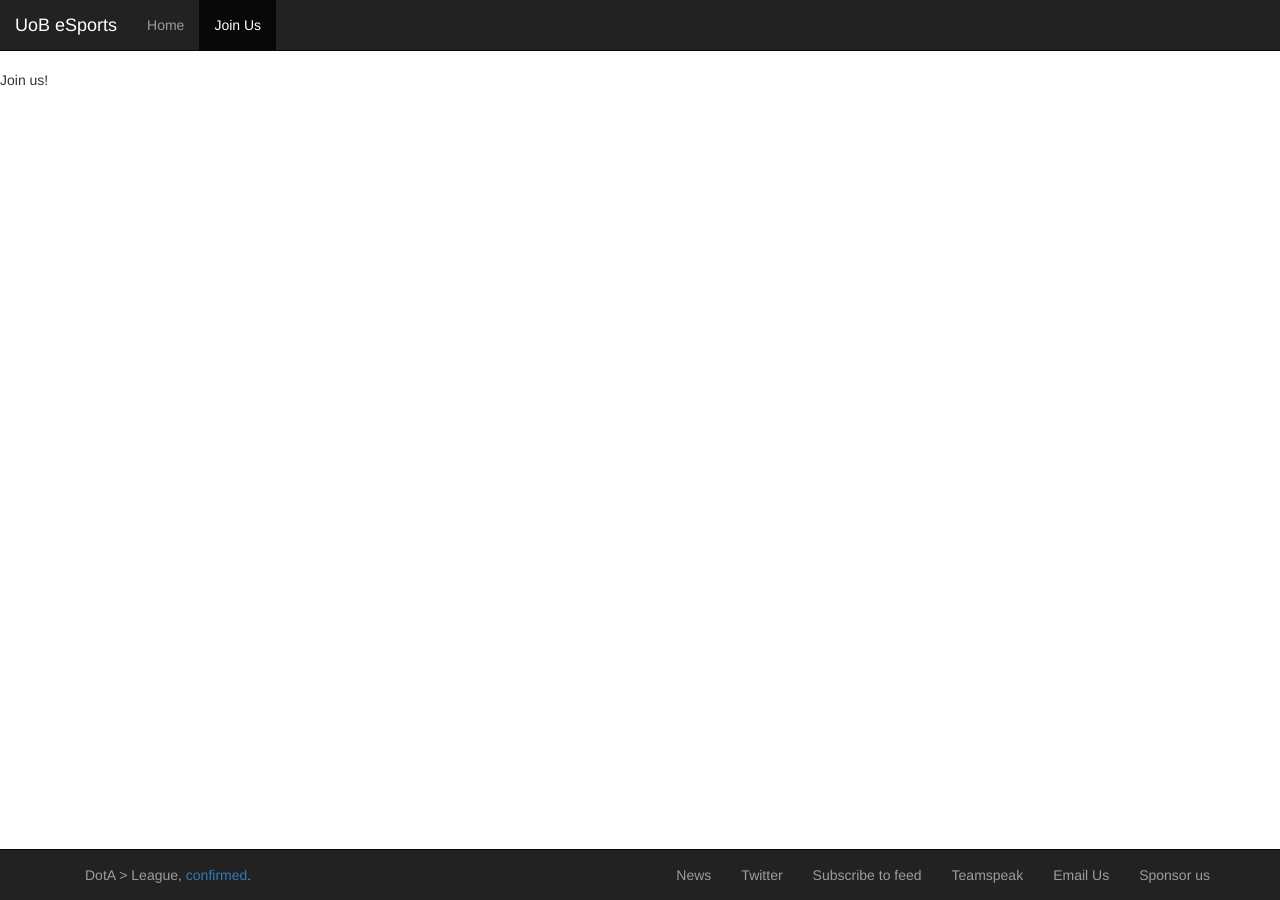
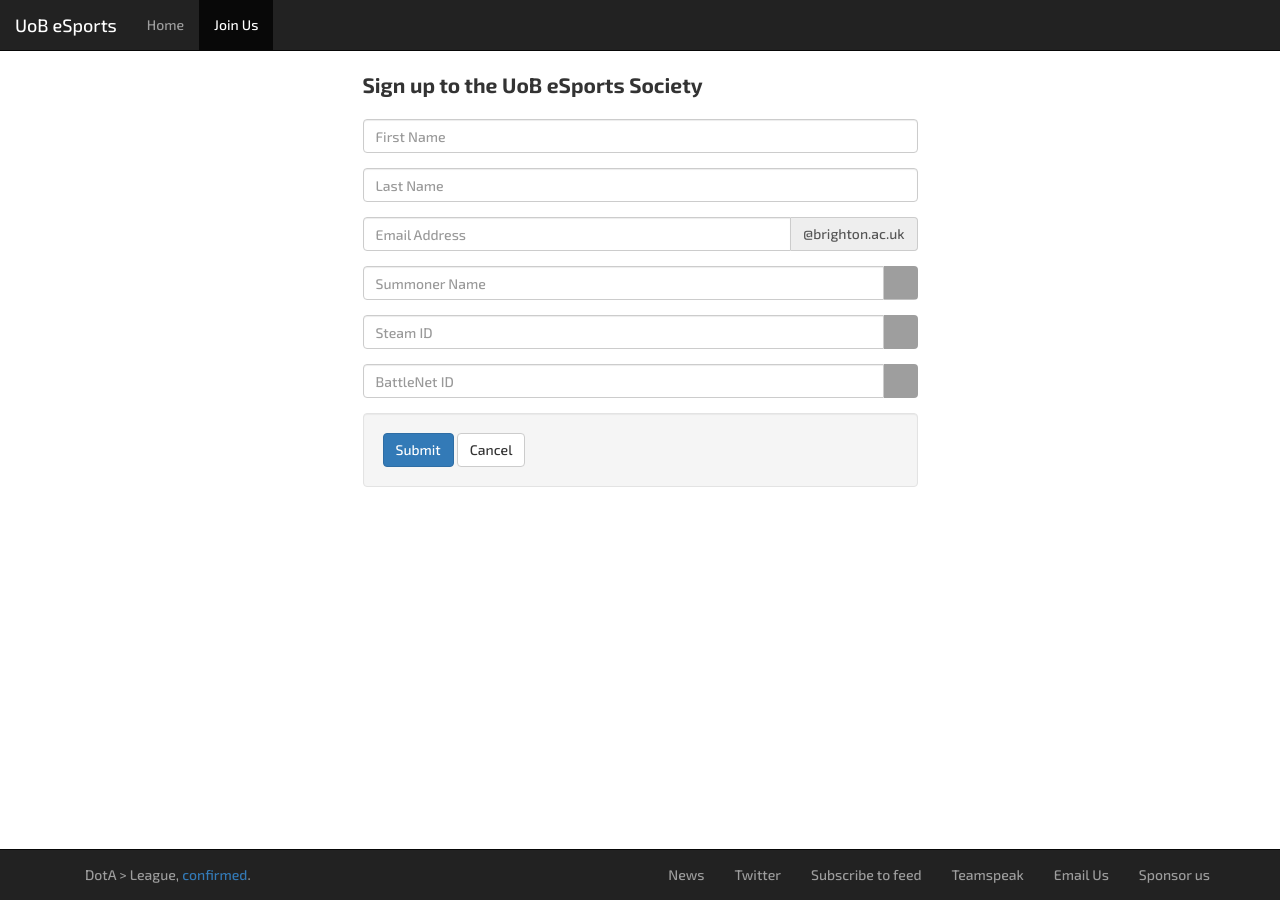
Before and after one commit to UoB-eSports/uob-esports.github.com, a Jekyll site: the page built from join/index.html, in a window 1280 px wide. Built offline with Jekyll 4.4.1, drawn with Linux system fonts in a browser that asks for light colours; nearby versions of some CDN libraries; grey boxes are pictures that could not be loaded.

Commit message:
Updated site styles, added join us form

```diff
--- a/_layouts/base.html
+++ b/_layouts/base.html
@@ -6,7 +6,8 @@
         <title>{% if page.title %}{{ page.title }} &ndash; {{ site.title }}{% else %}{{ site.title }} | {{ site.caption | markdownify | strip_html }}{% endif %}</title>
         <link rel="author" href="/humans.txt">
         <link rel="shortcut icon" href="/images/favicon.png" />
-        <link rel="stylesheet" href="//cdnjs.cloudflare.com/ajax/libs/twitter-bootstrap/3.2.0/css/bootstrap.min.css" />
+        <link href='http://fonts.googleapis.com/css?family=Exo+2:700,500,900' rel='stylesheet' type='text/css'>
+        <link rel="stylesheet" href="//cdnjs.cloudflare.com/ajax/libs/twitter-bootstrap/3.3.0/css/bootstrap.min.css" />
         <link rel="stylesheet" href="/css/main.css" />
         <script src="//cdnjs.cloudflare.com/ajax/libs/jquery/2.1.1/jquery.min.js"></script>
     </head>
@@ -28,7 +29,7 @@
                 <!-- Collect the nav links, forms, and other content for toggling -->
                 <div class="collapse navbar-collapse" id="collapse">
                     <ul class="nav navbar-nav">
-                        <li {% if current[1] == 'index.html' %}class='active'{% endif %}><a href="/">Home</a></li>
+                        <li {% if current[1] == 'index.html' %}class='active'{% endif %}><a href="{{ site.baseurl }}">Home</a></li>
                         <li {% if current[1] == 'join' %}class='active'{% endif %}><a href="/join">Join Us</a></li>
                     </ul>
                 </div>
@@ -52,7 +53,7 @@
         </footer>
 
         <!-- Scripts -->
-        <script src="//cdnjs.cloudflare.com/ajax/libs/twitter-bootstrap/3.2.0/js/collapse.min.js"></script>
+        <script src="//cdnjs.cloudflare.com/ajax/libs/twitter-bootstrap/3.3.0/js/bootstrap.min.js"></script>
 
         {% if site.analytics and site.highlighter == true %}
         <script>
--- a/css/main.css
+++ b/css/main.css
@@ -15,6 +15,8 @@
  */
 
 body {
+    font-family: "Exo 2", "Helvetica Neue", Helvetica, Arial, sans-serif;
+    font-weight: 500;
     padding: 70px 0 0;
 }
 
@@ -23,6 +25,10 @@ body {
         padding-bottom: 70px;
     }
 }
+
+/**
+ *  Typography
+ */
 
 /**
  *  Header
@@ -119,6 +125,30 @@ body {
  *  Content
  */
 
+.input-league .input-league-addon,
+.input-steam .input-steam-addon,
+.input-blizzard .input-blizzard-addon {
+    min-width: 34px;
+    background-size: auto 100%;
+    background-position: center;
+    background-repeat: no-repeat;
+}
+
+.input-league .input-league-addon {
+    background-size: auto 104%;
+    background-image: url(//d11y3kg0vwf4zk.cloudfront.net/assets/league_logo-59ee819b80e61f27f8c1fcf932abdd59.png);
+}
+
+.input-steam .input-steam-addon {
+    background-image: url(//img2.wikia.nocookie.net/__cb20130607061922/fallout/images/3/3b/Steam-Logo.png);
+}
+
+.input-blizzard .input-blizzard-addon {
+    background-image: url(//eu.battle.net/static/local-common/images/logos/bnet-default.png);
+    background-color:#4a4a4a;
+    background-position: 0 0;
+}
+
 /**
  *  Modules
  */
--- a/index.html
+++ b/index.html
@@ -7,7 +7,7 @@ layout: base
 
 <!-- Header -->
 <header class="banner">
-    <a href="/" class="banner-logo text-hide hidden-xs hidden-sm">Brighton eSports Logo</a>
+    <a href="{{ site.baseurl }}" class="banner-logo text-hide hidden-xs hidden-sm">Brighton eSports Logo</a>
     <i class="banner-divider hidden-xs hidden-sm"></i>
     <h1 class="banner-text text-hide">University of Brighton eSports Society</h1>
 </header>
@@ -16,9 +16,9 @@ layout: base
 <div class="container">
     <div class="row">
         <div class="col-md-6">
-            <div class="row">
+            <div class="row hidden-xs hidden-sm">
                 <div class="col-md-12">
-                    <p class="lead">{{ site.caption }}</p>
+                    <p class="lead"><strong>{{ site.caption }}</strong></p>
                 </div>
             </div>
             <div class="row">
--- a/join/index.html
+++ b/join/index.html
@@ -2,4 +2,51 @@
 layout: base
 ---
 
-<p>Join us!</p>
+<div class="container">
+	<div class="row">
+		<div class="col-md-6 col-md-offset-3">
+			<p class="lead"><strong>Sign up to the UoB eSports Society</strong></p>
+			<form action="https://docs.google.com/forms/d/1xKUmS7rtpTQFUdNDm3o5ojtYZCnlHHW6CmmtGKPDdGg/formResponse" method="POST" target="_blank">
+		        <ol role="list" class="list-unstyled">
+		        	<li class="form-group">
+		        		<input required type="text" name="entry.170127055" value="" id="entry_170127055" class="form-control" placeholder="First Name">
+		        	</li>
+		        	<li class="form-group">
+		        		<input required type="text" name="entry.1036688392" value="" id="entry_1036688392" class="form-control" placeholder="Last Name">
+		        	</li>
+		        	<li class="form-group">
+		        		<div class="input-group">
+		        			<input required type="text" name="entry.1186158577" value="" id="entry_1186158577" class="form-control" placeholder="Email Address">
+		        			<span class="input-group-addon">@brighton.ac.uk</span>
+		        		</div>
+		        	</li>
+		        	<li class="form-group">
+		        		<div class="input-league input-group">
+		        			<input type="text" name="entry.1924184488" value="" id="entry_1924184488" class="form-control" placeholder="Summoner Name">
+		        			<span class="input-league-addon input-group-addon text-hide">League</span>
+		        		</div>
+		        	</li>
+		        	<li class="form-group">
+		        		<div class="input-steam input-group">
+		        			<input type="text" name="entry.483017577" value="" id="entry_483017577" class="form-control" placeholder="Steam ID">
+		        			<span class="input-steam-addon input-group-addon text-hide">Valve</span>
+		        		</div>
+		        	</li>
+		        	<li class="form-group">
+		        		<div class="input-blizzard input-group">
+		        			<input type="text" name="entry.506229445" value="" id="entry_506229445" class="form-control" placeholder="BattleNet ID">
+		        			<span class="input-blizzard-addon input-group-addon text-hide">Blizzard</span>
+		        		</div>
+		        	</li>
+		        </ol>
+		        <div class="well">
+	        		<button type="submit" class="btn btn-primary">Submit</button>
+	        		<a href="{{ site.baseurl }}" class="btn btn-default">Cancel</a>
+	        	</div>
+		    </form>
+		</div>
+	</div>
+</div>
+
+<!-- Scripts -->
+<script src="/js/forms.js"></script>
```
